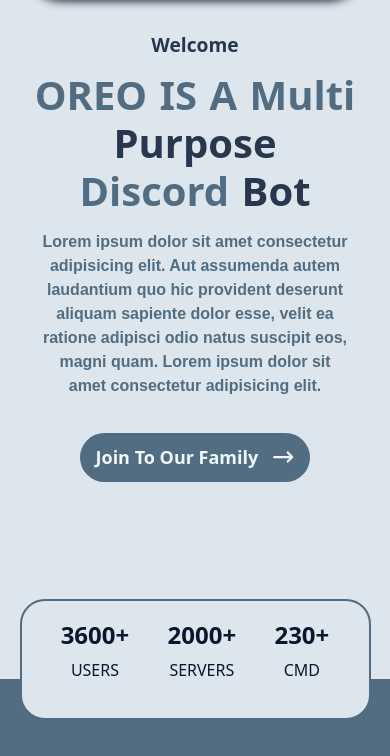
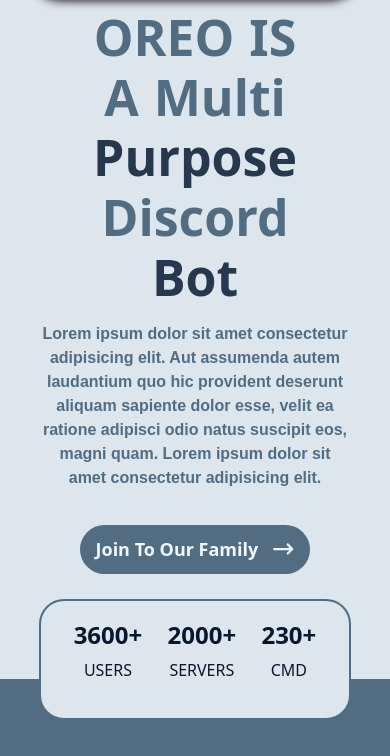
Before and after one commit to Alaa2472/Oreo-Website, a plain HTML site: page index.html in a window 390 px wide. Shown: the part 79-835 px from the top of the page. Drawn offline with Linux system fonts and the light colour scheme.

Commit message:
خقثخ

```diff
--- a/style/landing.css
+++ b/style/landing.css
@@ -313,42 +313,6 @@
 
 }
 
-@media (max-width:600px) {
-  .hero h1 {
-    font-size: 40px;
-    margin-inline: 5%;
-  }
-
-  .hero h2 {
-    font-weight: 700;
-    margin-inline: -50;
-  }
-}
-
-@media (max-width:500px) {
-
-  .hero h2 {
-    font-size: larger;
-  }
-
-  .alaa {
-    width: 90%;
-  }
-
-  .alaa-stats {
-    margin-inline: auto;
-  }
-
-  .hb-txt {
-    margin-top: 50px;
-    margin-bottom: 50px;
-  }
-
-  .h-btn {
-    margin-bottom: 100px;
-  }
-}
-
 
 
 @media (max-width:400px) {
```
